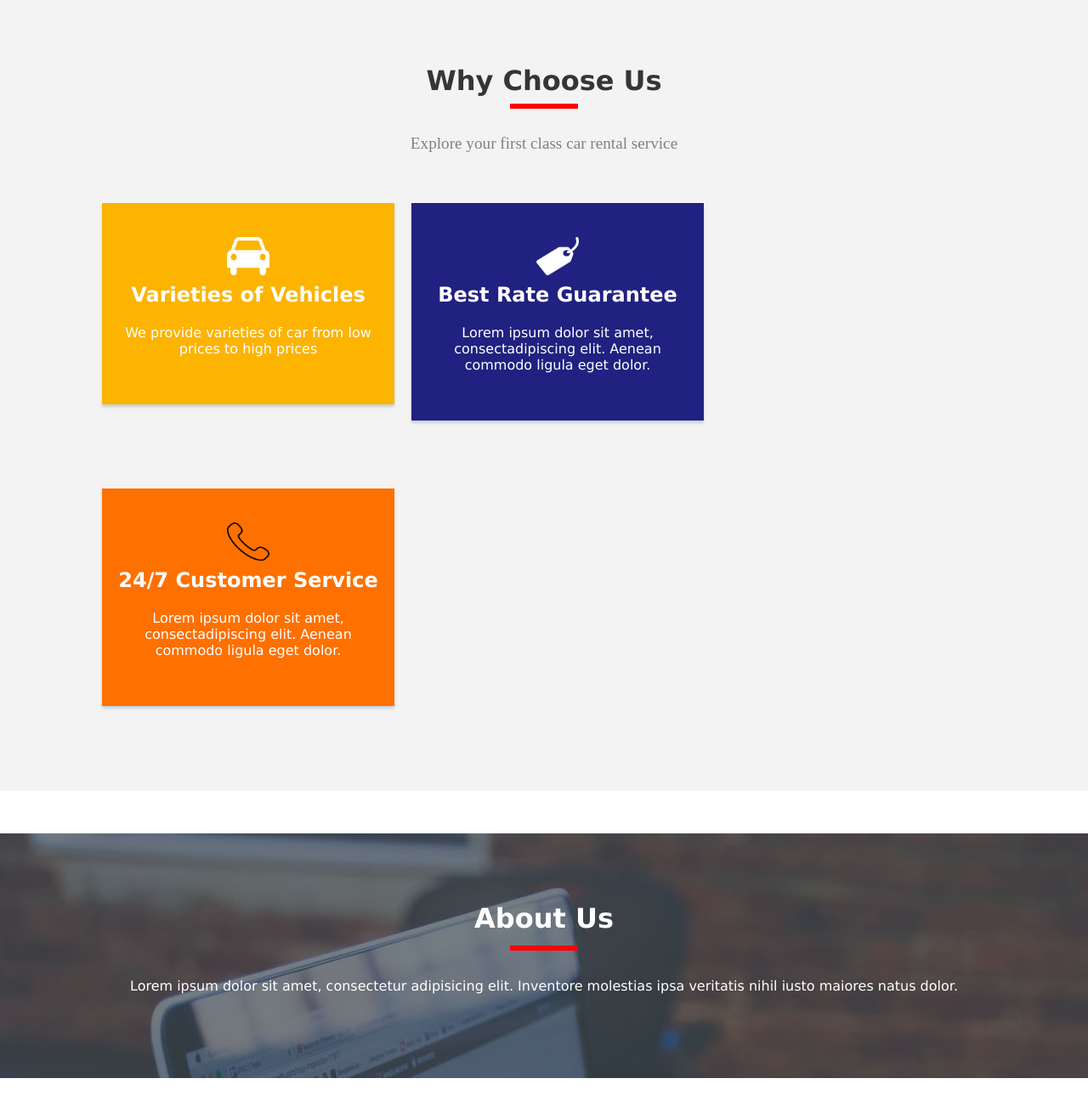
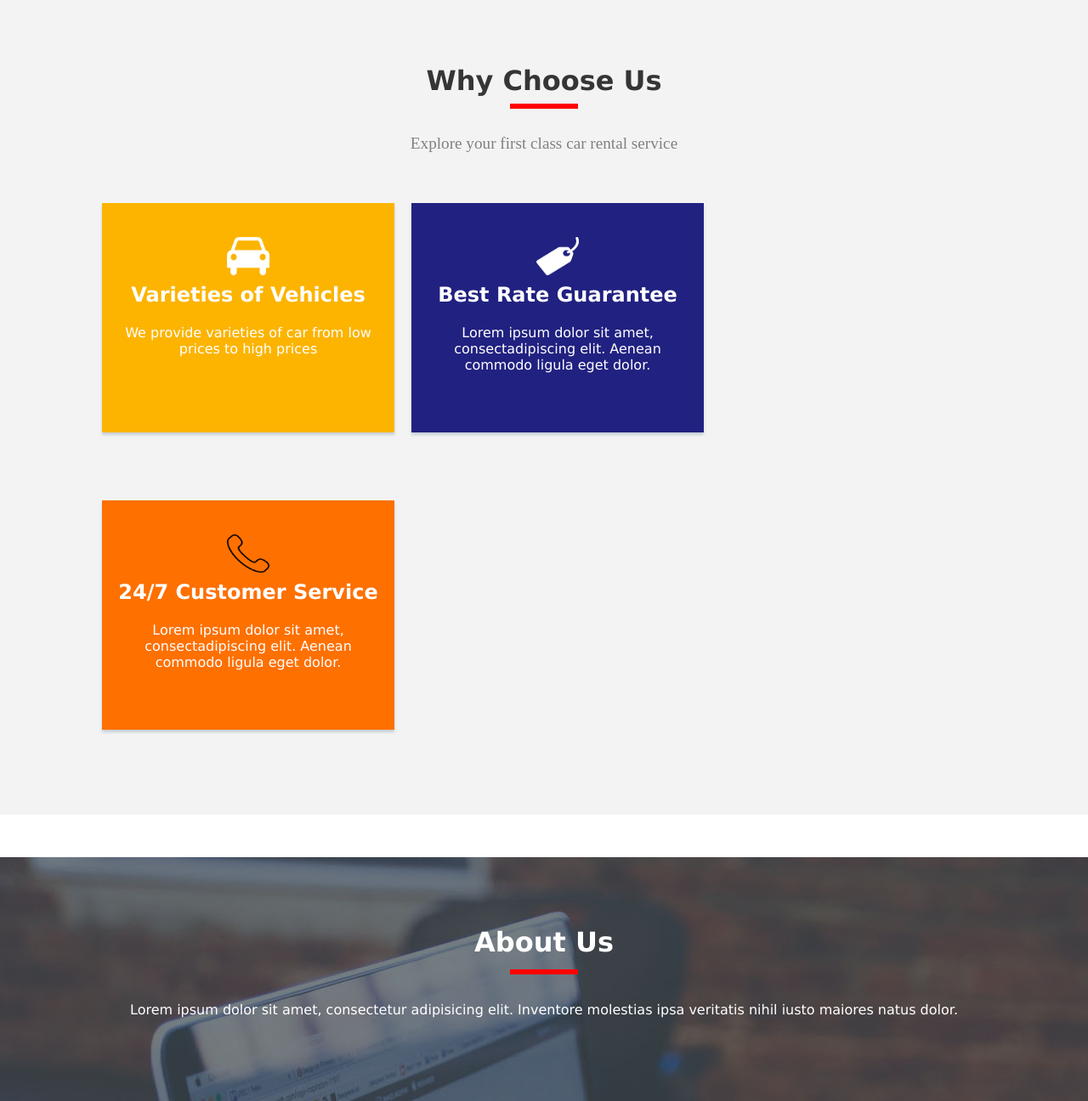
Before and after one commit to utsavprz/elite-rental, a Django app: page / in a window 1280 px wide. Shown: the part 796-2092 px from the top of the page at 85% size. Run offline with Django 3.2, Linux system fonts and the light colour scheme; some libraries are stand-ins or nearby versions.

Commit message:
Changed card properties

```diff
--- a/home/static/home/index.css
+++ b/home/static/home/index.css
@@ -221,6 +221,7 @@ ul {
   float: left;
   width: 100%;
   padding: 10px 0 0 0;
+  height: 250px;
   text-align: center;
   margin: 15px auto;
   color: white;
@@ -344,14 +345,14 @@ ul {
 .card{
   float: left;
   width: 30%;
+  margin: 20px;
   padding: 10px;
   text-align: center;
   margin: 40px auto;
   margin-left: 20px;
   color: white;
   box-shadow: 0 3px 3px #c8d0d8;
-  /* animation: 2s slide-right 4s forwards;
-  transform:translateX(-100%); */
+
 }
 
 .card img {
```
